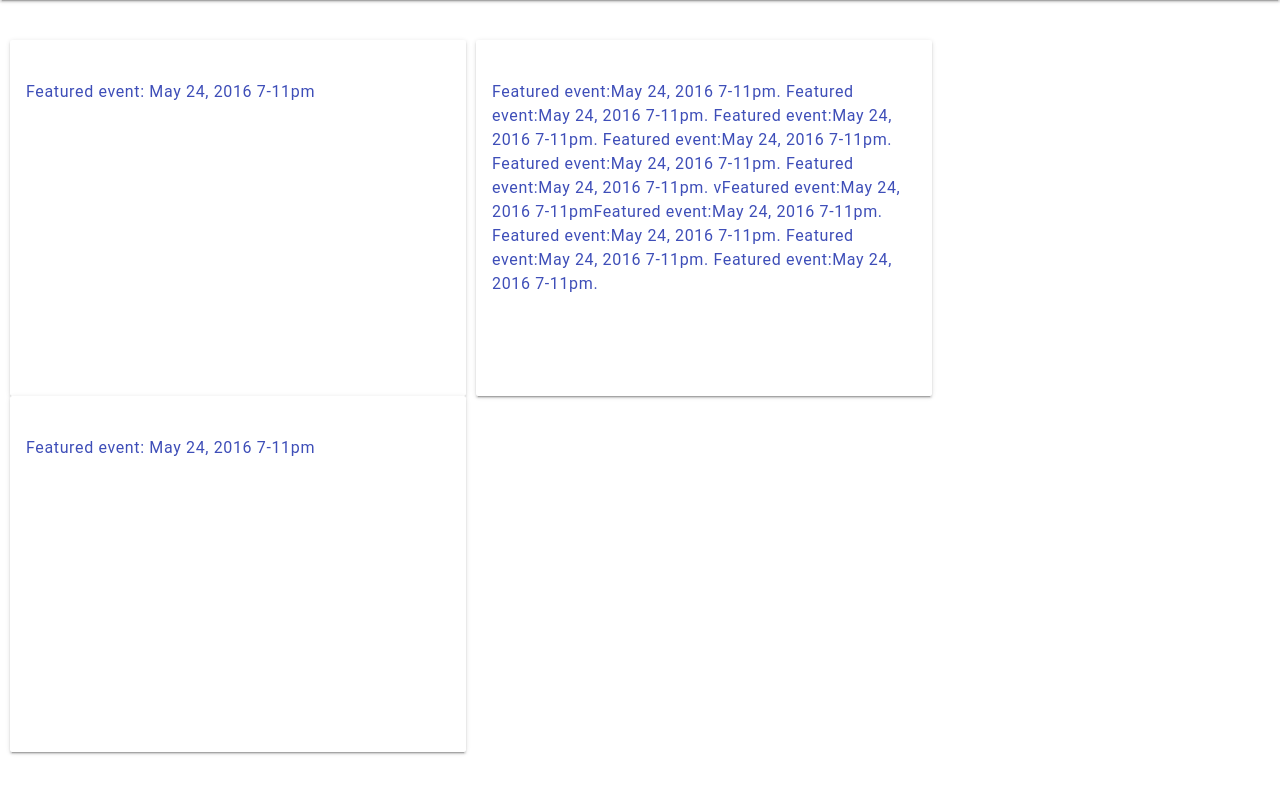
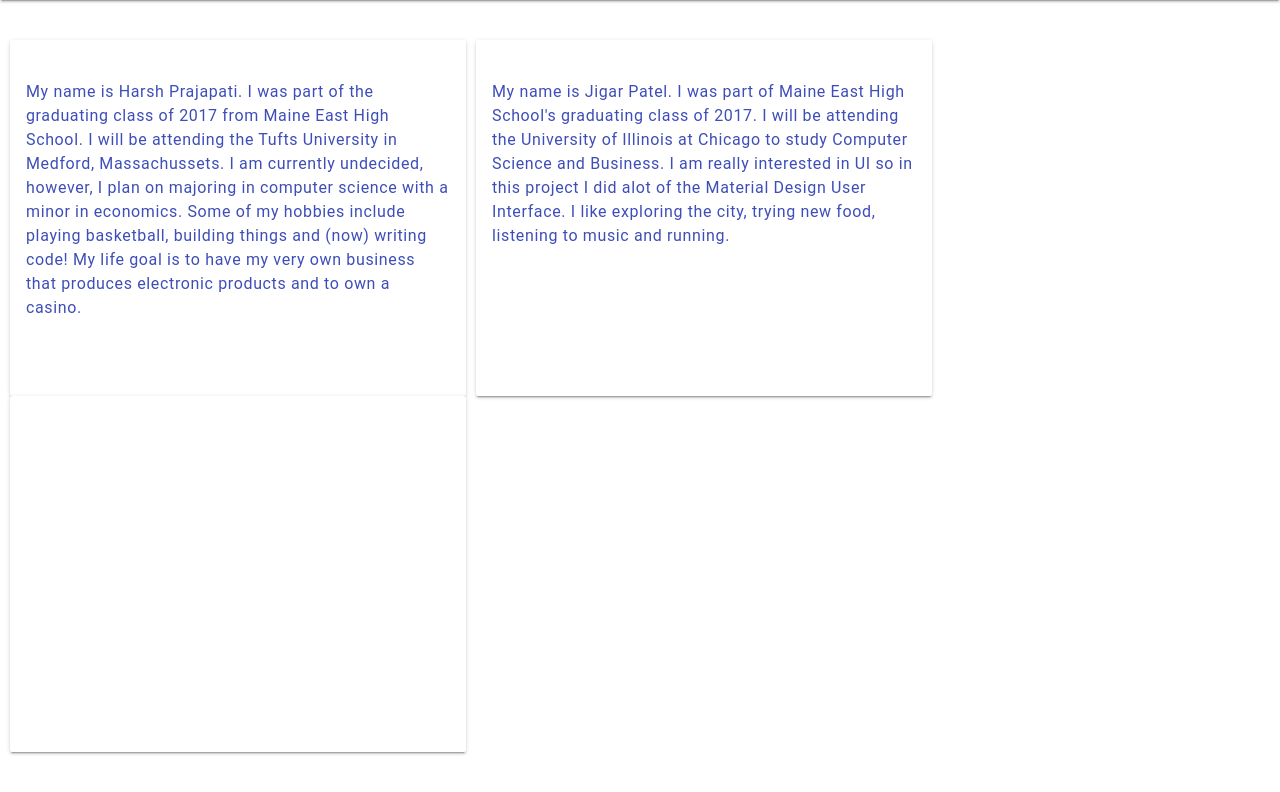
Before and after one commit to harshyyy21/WebGame, a Python web app: template templates/aboutus.html in a window 1280 px wide. Shown: the part 64-856 px from the top of the page. Run offline with Jinja, Linux system fonts and the light colour scheme; the template is opened without the code that fills it, so the values that code supplies are empty.

Commit message:
Got ordered

```diff
--- a/main.py
+++ b/main.py
@@ -62,7 +62,7 @@ class HighScoreHandler(webapp2.RequestHandler):
         userscore =int(self.request.get("gamescore"))
         my_usernames = HighScoreModel(username = username, score= userscore)
         my_usernames.put()
-        getting_all_results = HighScoreModel.query().fetch()
+        getting_all_results = HighScoreModel.query().order(-HighScoreModel.score).fetch()
         render_data = {
             'users' : getting_all_results
         }
--- a/templates/aboutus.html
+++ b/templates/aboutus.html
@@ -68,9 +68,11 @@
               <div class="demo-card-event mdl-card mdl-shadow--2dp">
                 <div class="mdl-card__title mdl-card--expand">
                   <h6>
-                    Featured event:
-                    May 24, 2016
-                    7-11pm
+                    My name is Harsh Prajapati. I was part of the graduating class of 2017 from Maine East High School.
+                    I will be attending the Tufts University in Medford, Massachussets.
+                    I am currently undecided, however, I plan on majoring in computer science with a minor
+                    in economics. Some of my hobbies include playing basketball, building things and (now) writing code!
+                    My life goal is to have my very own business that produces electronic products and to own a casino.
                   </h6>
                 </div>
 
@@ -80,7 +82,10 @@
                <div class="demo-card-event mdl-card mdl-shadow--2dp">
                 <div class="mdl-card__title mdl-card--expand">
                   <h6>
-                    Featured event:May 24, 2016 7-11pm. Featured event:May 24, 2016 7-11pm. Featured event:May 24, 2016 7-11pm. Featured event:May 24, 2016 7-11pm. Featured event:May 24, 2016 7-11pm. Featured event:May 24, 2016 7-11pm. vFeatured event:May 24, 2016 7-11pmFeatured event:May 24, 2016 7-11pm. Featured event:May 24, 2016 7-11pm. Featured event:May 24, 2016 7-11pm. Featured event:May 24, 2016 7-11pm.
+                    My name is Jigar Patel. I was part of Maine East High School's graduating class of 2017.
+                    I will be attending the University of Illinois at Chicago to study Computer Science and Business.
+                    I am really interested in UI so in this project I did alot of the Material Design User Interface.
+                    I like exploring the city, trying new food, listening to music and running.
                   </h6>
                 </div>
 
@@ -91,9 +96,7 @@
                 <div class="mdl-card__title mdl-card--expand">
 
                   <h6>
-                    Featured event:
-                    May 24, 2016
-                    7-11pm
+
                   </h6>
 
                 </div>
```
Also changed, not shown: 1 other file.
